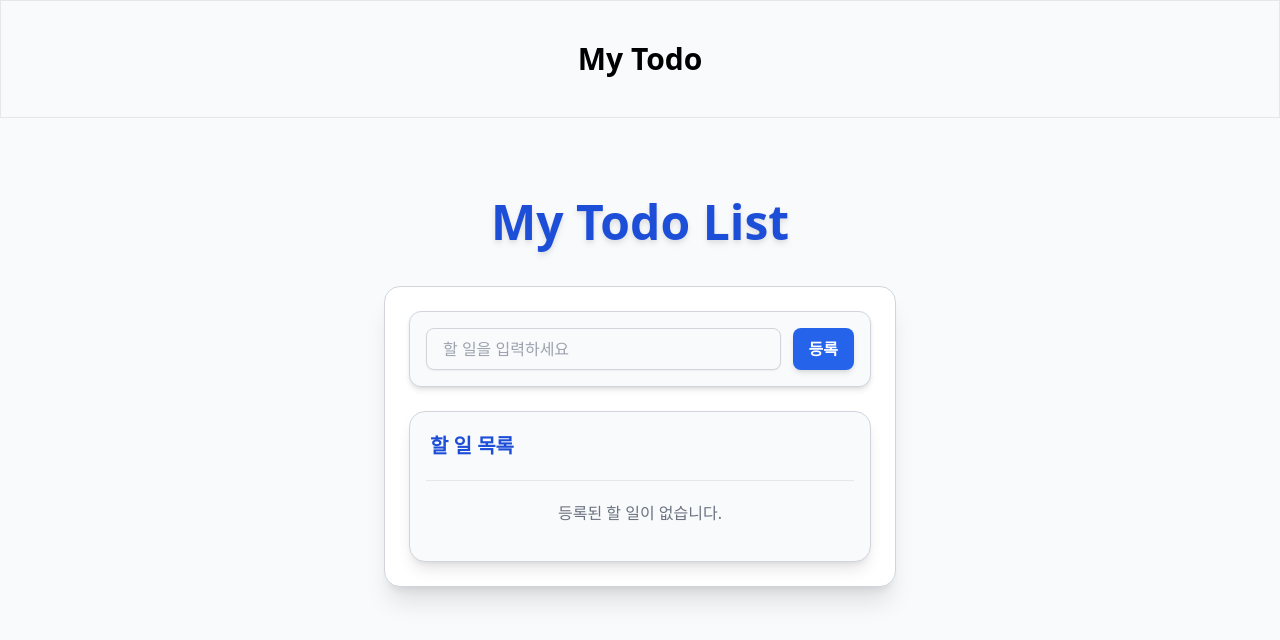
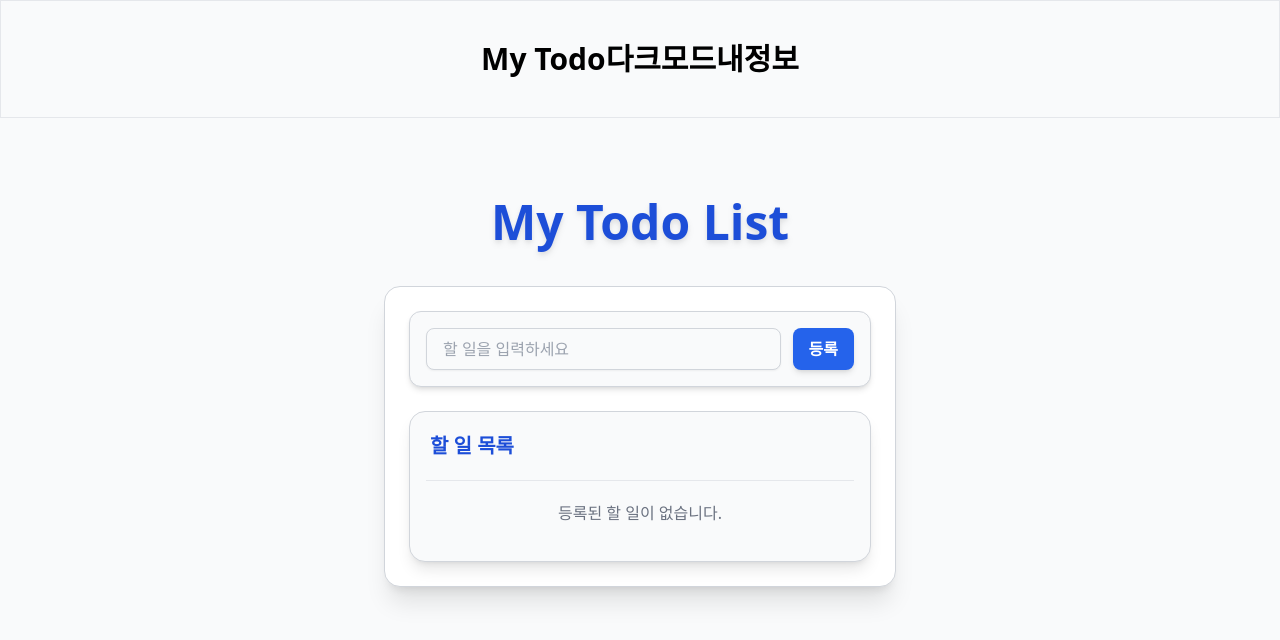
Before and after one commit to seastj/todo_ts_usestate, a React (Create React App) app: page / in a window 1280 px wide. Shown: the top 640 px of the page. Built offline with nearby package versions, Linux system fonts and the light colour scheme.

Commit message:
[docs] 헤더수정중

```diff
--- a/src/components/Header.tsx
+++ b/src/components/Header.tsx
@@ -1,7 +1,9 @@
 function Header() {
   return (
     <div className="flex justify-center p-10 bg-gray-50 border border-b-gray-200 font-semibold text-3xl">
-      My Todo
+      <span>My Todo</span>
+      <span>다크모드</span>
+      <span>내정보</span>
     </div>
   );
 }
```
